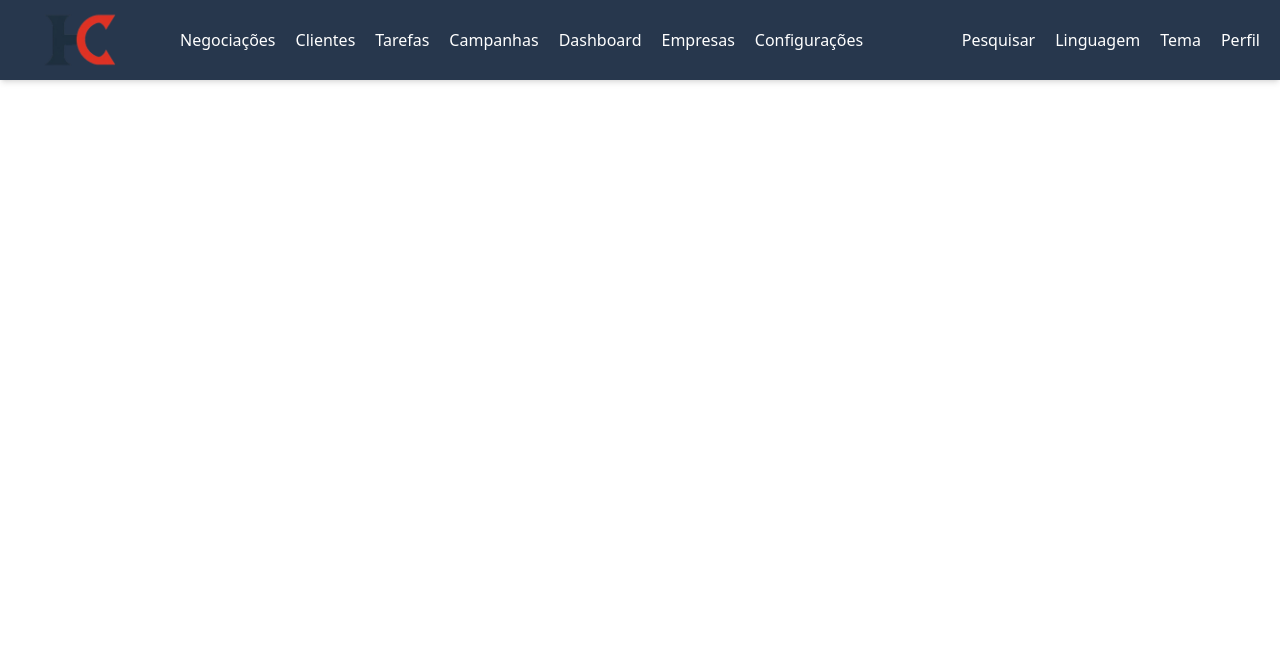
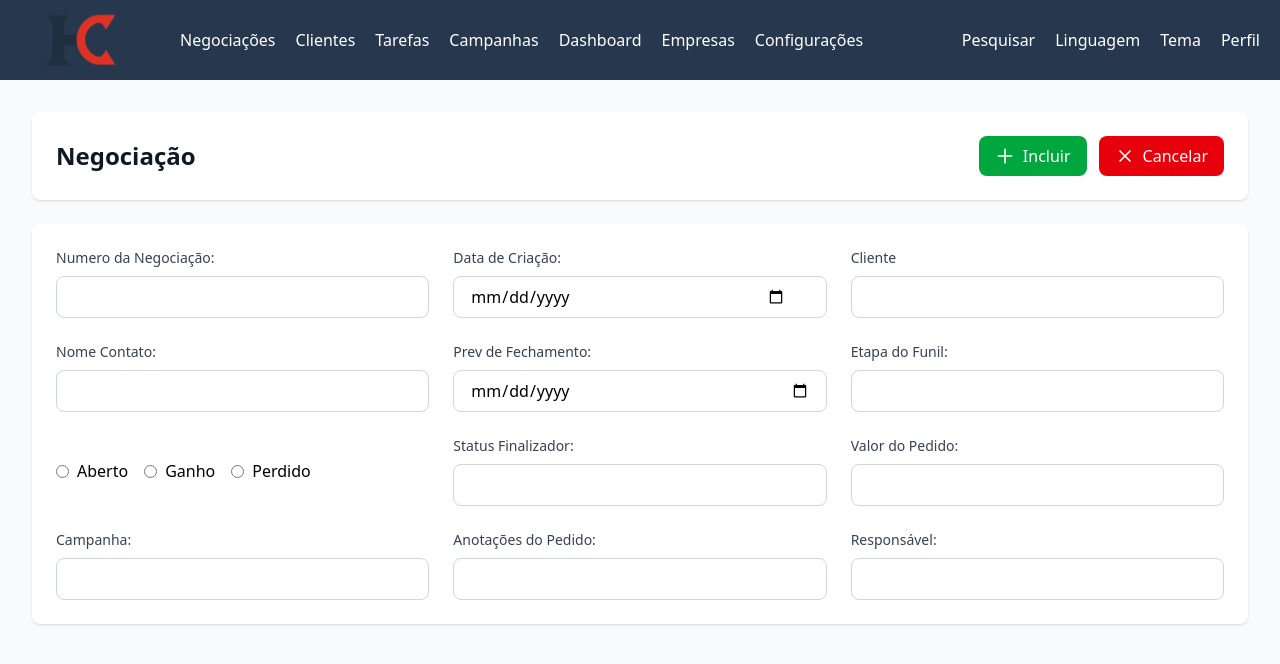
Before and after one commit to HerbertCarlos007/crm-frontend, a Vue app: page /form-negotiation in a window 1280 px wide. Shown: the top 664 px of the page. Built offline with nearby package versions, Linux system fonts and the light colour scheme.

Commit message:
feat: criando formulario de negociações

```diff
--- a/src/components/NegotiationsComponent.vue
+++ b/src/components/NegotiationsComponent.vue
@@ -1,5 +1,8 @@
 <script setup>
 import { ref, onMounted } from "vue";
+import { useRouter } from "vue-router";
+
+const router = useRouter();
 import negotiationService from "@/services/negotiationService";
 
 const negotiations = ref([]);
@@ -18,7 +21,7 @@ const getAllNegotiations = async () => {
   } catch (error) {
     console.error("Erro ao buscar negociações:", error);
   }
-}
+};
 
 const formatValue = (value) => {
   return value.toLocaleString("pt-BR", {
@@ -30,6 +33,11 @@ const formatValue = (value) => {
 
 <template>
   <h1 class="text-2xl font-bold text-[#27374D] mt-3 mb-3 pl-3">Negociações</h1>
+  <button
+    @click="() => router.push('/form-negotiation')" class="w-28 font-semibold text-white ml-3 mt-3 mb-3 px-4 py-2 bg-green-500 rounded-lg hover:bg-green-600 transition-colors shadow-md hover:shadow-lg"
+  >
+    Novo
+  </button>
   <div class="w-full overflow-x-auto bg-[#f4f6f9] p-5 rounded-lg shadow-md">
     <!--  Adicionando border na tabela para bordas laterais e superior -->
     <table class="w-full border-collapse rounded-lg border border-gray-300">
--- /dev/null
+++ b/src/components/NegotiationsFormComponent.vue
@@ -0,0 +1,224 @@
+<script setup>
+import { useRouter } from "vue-router";
+
+const router = useRouter();
+
+const userName = localStorage.getItem("name");
+const companyId = localStorage.getItem("company_id");
+</script>
+
+<template>
+  <body class="bg-gray-50 min-h-screen p-8">
+    <div class="max-full mx-auto">
+      <!-- Header -->
+      <div class="bg-white rounded-lg shadow-sm p-6 mb-6">
+        <div class="flex items-center justify-between">
+          <h1 class="text-2xl font-bold text-gray-900">Negociação</h1>
+          <div class="flex gap-3">
+            <button
+              class="flex items-center gap-2 px-4 py-2 bg-green-600 text-white rounded-lg hover:bg-green-700 transition-colors"
+            >
+              <svg
+                class="w-5 h-5"
+                fill="none"
+                stroke="currentColor"
+                viewBox="0 0 24 24"
+              >
+                <path
+                  stroke-linecap="round"
+                  stroke-linejoin="round"
+                  stroke-width="2"
+                  d="M12 4v16m8-8H4"
+                />
+              </svg>
+              Incluir
+            </button>
+            <button
+              class="flex items-center gap-2 px-4 py-2 bg-red-600 text-white rounded-lg hover:bg-red-700 transition-colors"
+              @click="() => router.push('/')"
+            >
+              <svg
+                class="w-5 h-5"
+                fill="none"
+                stroke="currentColor"
+                viewBox="0 0 24 24"
+              >
+                <path
+                  stroke-linecap="round"
+                  stroke-linejoin="round"
+                  stroke-width="2"
+                  d="M6 18L18 6M6 6l12 12"
+                />
+              </svg>
+              Cancelar
+            </button>
+          </div>
+        </div>
+      </div>
+
+      <!-- Form -->
+      <form class="bg-white rounded-lg shadow-sm p-6 space-y-6">
+        <!-- Row 1: Usuário, Senha, Confirme a senha -->
+        <div class="grid grid-cols-1 md:grid-cols-3 gap-6">
+          <div>
+            <label class="block text-sm font-medium text-gray-700 mb-2"
+              >Numero da Negociação:</label
+            >
+            <div class="relative">
+              <input
+                type="text"
+                class="w-full px-4 py-2 border border-gray-300 rounded-lg focus:ring-2 focus:ring-blue-500 focus:border-transparent outline-none transition-all pr-10"
+              />
+            </div>
+          </div>
+          <div>
+            <label class="block text-sm font-medium text-gray-700 mb-2"
+              >Data de Criação:</label
+            >
+            <div class="relative">
+              <input
+                type="date"
+                class="w-full px-4 py-2 border border-gray-300 rounded-lg focus:ring-2 focus:ring-blue-500 focus:border-transparent outline-none transition-all pr-10"
+              />
+            </div>
+          </div>
+          <div>
+            <label class="block text-sm font-medium text-gray-700 mb-2"
+              >Cliente</label
+            >
+            <div class="relative">
+              <input
+                type="text"
+                class="w-full px-4 py-2 border border-gray-300 rounded-lg focus:ring-2 focus:ring-blue-500 focus:border-transparent outline-none transition-all pr-10"
+              />
+            </div>
+          </div>
+        </div>
+
+        <!-- Row 2: Nome, E-mail, Ativo -->
+        <div class="grid grid-cols-1 md:grid-cols-3 gap-6">
+          <div>
+            <label class="block text-sm font-medium text-gray-700 mb-2"
+              >Nome Contato:</label
+            >
+            <input
+              type="text"
+              class="w-full px-4 py-2 border border-gray-300 rounded-lg focus:ring-2 focus:ring-blue-500 focus:border-transparent outline-none transition-all"
+            />
+          </div>
+          <div>
+            <label class="block text-sm font-medium text-gray-700 mb-2"
+              >Prev de Fechamento:</label
+            >
+            <input
+              type="date"
+              class="w-full px-4 py-2 border border-gray-300 rounded-lg focus:ring-2 focus:ring-blue-500 focus:border-transparent outline-none transition-all"
+            />
+          </div>
+
+          <div>
+            <label class="block text-sm font-medium text-gray-700 mb-2"
+              >Etapa do Funil:</label
+            >
+            <input
+              type="text"
+              class="w-full px-4 py-2 border border-gray-300 rounded-lg focus:ring-2 focus:ring-blue-500 focus:border-transparent outline-none transition-all"
+            />
+          </div>
+        </div>
+
+        <!-- Row 3 Telefone-->
+        <div class="grid grid-cols-1 md:grid-cols-3 gap-6">
+          <div class="flex items-center gap-4">
+            <label class="flex items-center gap-2">
+              <input
+
+                type="radio"
+                name="tipo"
+                value="pf"
+                class="text-blue-600 focus:ring-blue-500"
+              />
+              <span>Aberto</span>
+            </label>
+             <label class="flex items-center gap-2">
+              <input
+
+                type="radio"
+                name="tipo"
+                value="pf"
+                class="text-blue-600 focus:ring-blue-500"
+              />
+              <span>Ganho</span>
+            </label>
+            <label class="flex items-center gap-2">
+              <input
+
+                type="radio"
+                name="tipo"
+                value="pj"
+                class="text-blue-600 focus:ring-blue-500"
+              />
+              <span>Perdido</span>
+            </label>
+          </div>
+
+          <div>
+            <label class="block text-sm font-medium text-gray-700 mb-2"
+              >Status Finalizador:</label
+            >
+            <input
+              type="text"
+              class="w-full px-4 py-2 border border-gray-300 rounded-lg focus:ring-2 focus:ring-blue-500 focus:border-transparent outline-none transition-all"
+            />
+          </div>
+
+          <div>
+            <label class="block text-sm font-medium text-gray-700 mb-2"
+              >Valor do Pedido:</label
+            >
+            <input
+              type="text"
+              class="w-full px-4 py-2 border border-gray-300 rounded-lg focus:ring-2 focus:ring-blue-500 focus:border-transparent outline-none transition-all"
+            />
+          </div>
+        </div>
+
+        <div class="grid grid-cols-1 md:grid-cols-3 gap-6">
+          <div>
+            <label class="block text-sm font-medium text-gray-700 mb-2"
+              >Campanha:</label
+            >
+            <input
+              type="text"
+              class="w-full px-4 py-2 border border-gray-300 rounded-lg focus:ring-2 focus:ring-blue-500 focus:border-transparent outline-none transition-all"
+            />
+          </div>
+
+          <div>
+            <label class="block text-sm font-medium text-gray-700 mb-2"
+              >Anotações do Pedido:</label
+            >
+            <input
+              type="text"
+              class="w-full px-4 py-2 border border-gray-300 rounded-lg focus:ring-2 focus:ring-blue-500 focus:border-transparent outline-none transition-all"
+            />
+          </div>
+
+          <div>
+            <label class="block text-sm font-medium text-gray-700 mb-2"
+              >Responsável:</label
+            >
+            <input
+              type="tel"
+              class="w-full px-4 py-2 border border-gray-300 rounded-lg focus:ring-2 focus:ring-blue-500 focus:border-transparent outline-none transition-all"
+            />
+          </div>
+        </div>
+
+        <!-- Proxima linha -->
+      </form>
+    </div>
+  </body>
+</template>
+
+<style scoped></style>
--- a/src/router/index.js
+++ b/src/router/index.js
@@ -6,12 +6,19 @@ import Users from '../views/Users.vue'
 import Customers from '../views/Customers.vue'
 import UserFormComponent from '../components/UserFormComponent.vue'
 import CustomersFormComponent from '../components/CustomerFormComponent.vue'
+import NegotiationsFormComponent from '../components/NegotiationsFormComponent.vue'
 
 const routes = [
     {
         path: '/',
         name: 'Negotiations',
         component: Negotiations,
+    },
+
+     {
+        path: '/form-negotiation',
+        name: 'Form Negotiations',
+        component: NegotiationsFormComponent,
     },
 
     {
```
